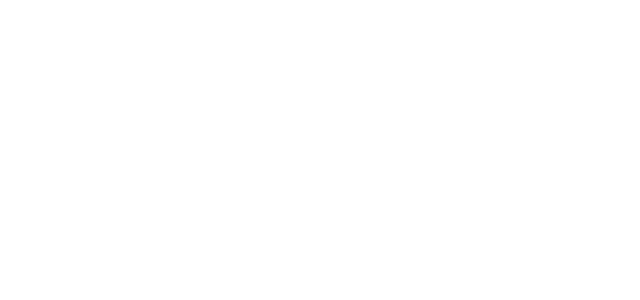
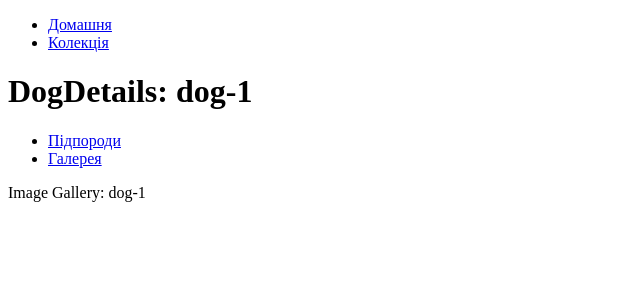
Before and after one commit to AlinaPrysiazhniuk/React-template, a React (Create React App) app: page /dogs/dog-1/gallery in a window 1280 px wide. Before the commit this address had no page. Shown: the top 300 px of the page, without its empty margins (0-640 px from the left). Built offline with nearby package versions, Linux system fonts and the light colour scheme.

Commit message:
update files

```diff
--- a/src/components/App.jsx
+++ b/src/components/App.jsx
@@ -3,6 +3,8 @@
 import Dogs from 'pages/Dogs';
 import DogDetails from 'pages/DogDetails';
 import { Layout } from './Layout';
+import { Gallery } from './Gallery';
+import { Subbreeds } from './Subbreeds';
 
 export const App = () => {
   return (
@@ -10,7 +12,10 @@
       <Route path="/" element={<Layout />}>
         <Route index element={<Home />} />
         <Route path="dogs" element={<Dogs />} />
-        <Route path="dogs/:dogId" element={<DogDetails />} />
+        <Route path="dogs/:dogId" element={<DogDetails />}>
+          <Route path="subbreeds" element={<Subbreeds />} />
+          <Route path="gallery" element={<Gallery />} />
+        </Route>
       </Route>
     </Routes>
   );
--- /dev/null
+++ b/src/components/Gallery.jsx
@@ -0,0 +1,9 @@
+import { useParams } from 'react-router-dom';
+
+export const Gallery = () => {
+  const { dogId } = useParams();
+  // useEffect(()=>{
+  //HTTP - запит
+  //}, [])
+  return <div>Image Gallery: {dogId}</div>;
+};
--- a/src/components/Layout.jsx
+++ b/src/components/Layout.jsx
@@ -2,7 +2,8 @@
 
 export const Layout = () => {
   return (
-    <div>
+    <>
+      <header>
         <ul>
           <li>
             <NavLink to="/"> Домашня</NavLink>
@@ -11,7 +12,8 @@
             <NavLink to="/dogs">Колекція</NavLink>
           </li>
         </ul>
+      </header>
       <Outlet />
-    </div>
+    </>
   );
 };
--- /dev/null
+++ b/src/components/Subbreeds.jsx
@@ -0,0 +1,9 @@
+import { useParams } from 'react-router-dom';
+
+export const Subbreeds = () => {
+  const { dogId } = useParams();
+  // useEffect(()=>{
+  //HTTP - запит
+  //}, [])
+  return <div>Subbreeds: {dogId}</div>;
+};
--- a/src/pages/DogDetails.jsx
+++ b/src/pages/DogDetails.jsx
@@ -1,8 +1,22 @@
-import { useParams } from 'react-router-dom';
+import { Outlet, useParams } from 'react-router-dom';
+import { Link } from 'react-router-dom';
 
 const DogDetails = () => {
   const { dogId } = useParams();
-  return <>DogDetails: {dogId}</>;
+  return (
+    <>
+      <h1>DogDetails: {dogId}</h1>
+      <ul>
+        <li>
+          <Link to="subbreeds">Підпороди</Link>
+        </li>
+        <li>
+          <Link to="gallery">Галерея</Link>
+        </li>
+      </ul>
+      <Outlet />
+    </>
+  );
 };
 
 export default DogDetails;
```
Lines whose indentation alone changed are shown as unchanged.
